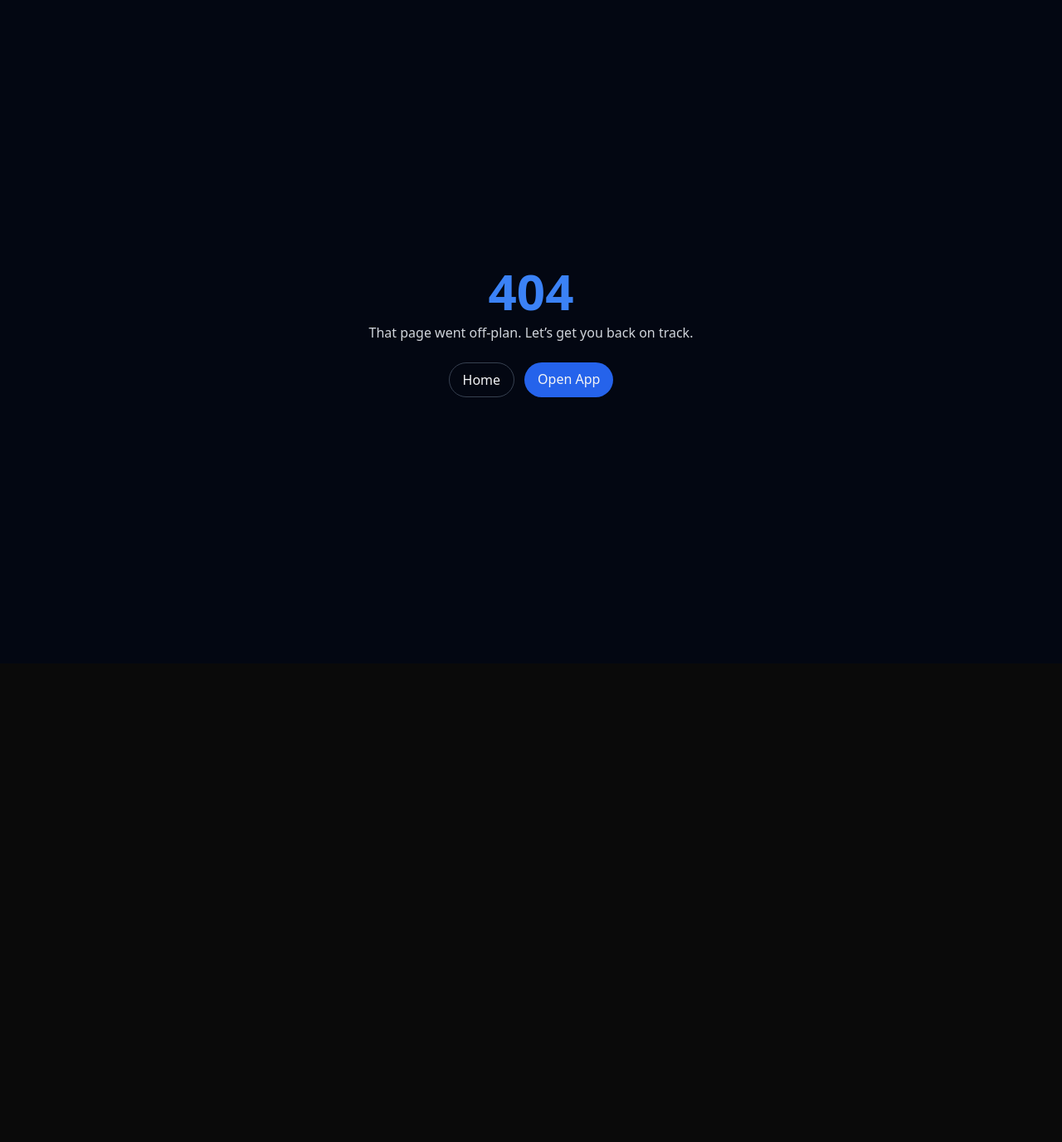
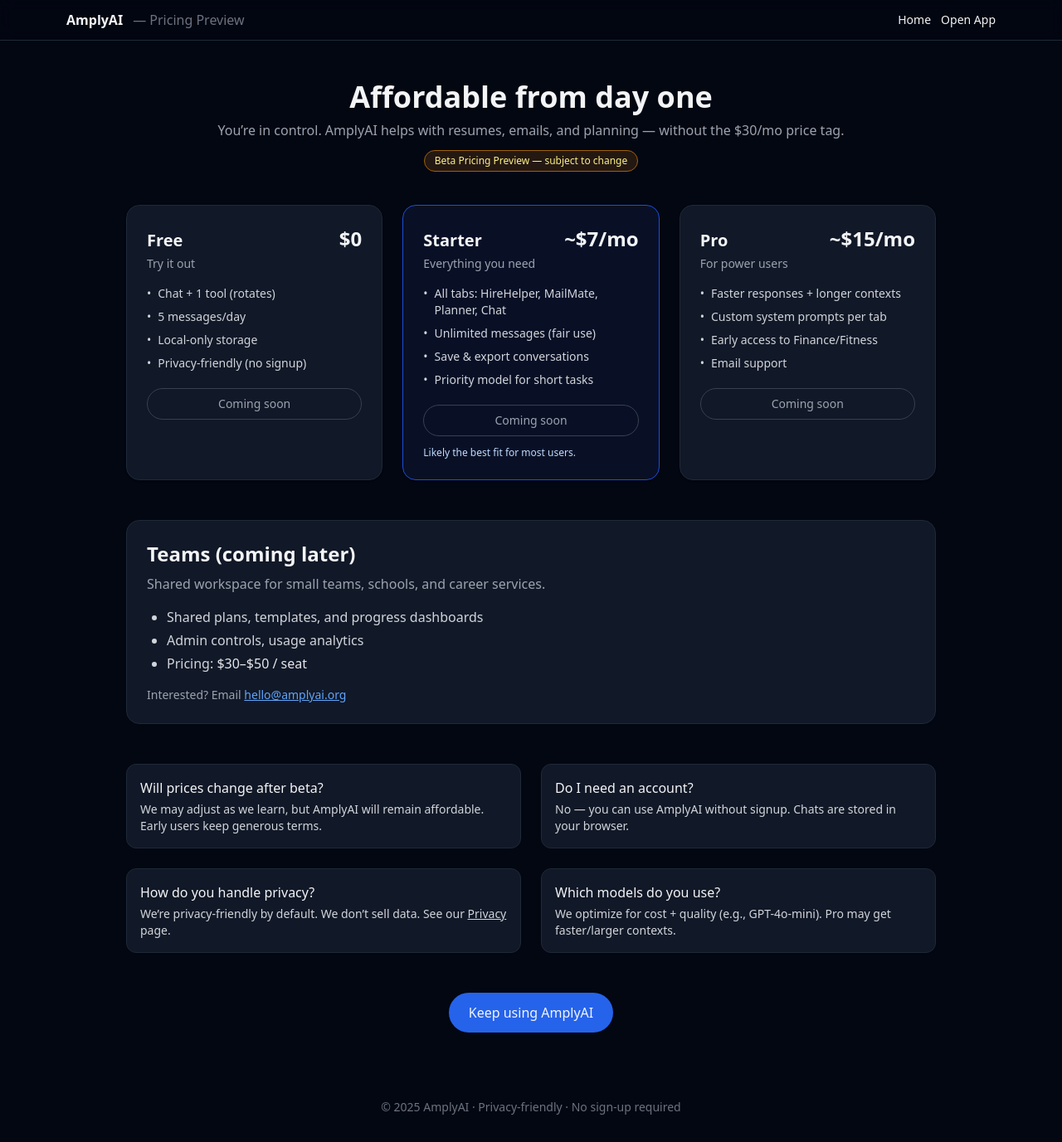
Before and after one commit to madevthevanthiran-maker/amplyai-chatbot, a Next.js app: page /pricing in a window 1280 px wide. Before the commit this address had no page. Shown: the whole page at 83% size. Before the commit the page ends 800 px from the top, so only its background shows below. Built offline with nearby package versions, Linux system fonts and the light colour scheme.

Commit message:
Create pricing.jsx

```diff
--- /dev/null
+++ b/pages/pricing.jsx
@@ -0,0 +1,182 @@
+// pages/pricing.jsx
+import Head from "next/head";
+import Link from "next/link";
+import React from "react";
+
+export default function Pricing() {
+  return (
+    <div className="min-h-screen bg-gray-950 text-gray-100">
+      <Head>
+        <title>Pricing (Beta Preview) — AmplyAI</title>
+        <meta
+          name="description"
+          content="Affordable, privacy-friendly AI Progress Partner. Beta pricing preview."
+        />
+        <meta property="og:title" content="AmplyAI — Pricing (Beta Preview)" />
+        <meta
+          property="og:description"
+          content="Affordable, privacy-friendly AI Progress Partner."
+        />
+        <meta property="og:image" content="/og.png" />
+      </Head>
+
+      <header className="border-b border-gray-800 bg-gray-950/70 backdrop-blur">
+        <div className="max-w-6xl mx-auto px-4 py-3 flex items-center gap-3">
+          <Link href="/" className="font-semibold hover:opacity-90">AmplyAI</Link>
+          <span className="text-gray-500">— Pricing Preview</span>
+          <nav className="ml-auto flex items-center gap-3 text-sm">
+            <Link className="hover:text-gray-300" href="/">Home</Link>
+            <Link className="hover:text-gray-300" href="/app">Open App</Link>
+          </nav>
+        </div>
+      </header>
+
+      <main className="max-w-5xl mx-auto px-6 py-12">
+        <section className="text-center mb-10">
+          <h1 className="text-4xl font-bold mb-2">Affordable from day one</h1>
+          <p className="text-gray-400">
+            You’re in control. AmplyAI helps with resumes, emails, and planning — without the $30/mo price tag.
+          </p>
+          <div className="mt-3 inline-block rounded-full border border-yellow-700 bg-yellow-900/30 px-3 py-1 text-yellow-200 text-xs">
+            Beta Pricing Preview — subject to change
+          </div>
+        </section>
+
+        {/* Tiers */}
+        <section className="grid md:grid-cols-3 gap-6">
+          <Plan
+            name="Free"
+            price="$0"
+            tagline="Try it out"
+            comingSoon
+            features={[
+              "Chat + 1 tool (rotates)",
+              "5 messages/day",
+              "Local-only storage",
+              "Privacy-friendly (no signup)",
+            ]}
+          />
+          <Plan
+            name="Starter"
+            price="~$7/mo"
+            tagline="Everything you need"
+            highlight
+            comingSoon
+            features={[
+              "All tabs: HireHelper, MailMate, Planner, Chat",
+              "Unlimited messages (fair use)",
+              "Save & export conversations",
+              "Priority model for short tasks",
+            ]}
+          />
+          <Plan
+            name="Pro"
+            price="~$15/mo"
+            tagline="For power users"
+            comingSoon
+            features={[
+              "Faster responses + longer contexts",
+              "Custom system prompts per tab",
+              "Early access to Finance/Fitness",
+              "Email support",
+            ]}
+          />
+        </section>
+
+        {/* Teams */}
+        <section className="mt-12 rounded-2xl border border-gray-800 bg-gray-900 p-6">
+          <h2 className="text-2xl font-semibold mb-2">Teams (coming later)</h2>
+          <p className="text-gray-400 mb-4">
+            Shared workspace for small teams, schools, and career services.
+          </p>
+          <ul className="list-disc ml-6 text-gray-300 space-y-1">
+            <li>Shared plans, templates, and progress dashboards</li>
+            <li>Admin controls, usage analytics</li>
+            <li>Pricing: <span className="text-gray-200">$30–$50 / seat</span></li>
+          </ul>
+          <div className="mt-4 text-sm text-gray-400">
+            Interested? Email{" "}
+            <a
+              href="mailto:hello@amplyai.org?subject=AmplyAI%20Teams%20Interest"
+              className="underline text-blue-400"
+            >
+              hello@amplyai.org
+            </a>
+          </div>
+        </section>
+
+        {/* FAQ */}
+        <section className="mt-12 grid md:grid-cols-2 gap-6">
+          <FAQ q="Will prices change after beta?">
+            We may adjust as we learn, but AmplyAI will remain affordable. Early users keep generous terms.
+          </FAQ>
+          <FAQ q="Do I need an account?">
+            No — you can use AmplyAI without signup. Chats are stored in your browser.
+          </FAQ>
+          <FAQ q="How do you handle privacy?">
+            We’re privacy-friendly by default. We don’t sell data. See our{" "}
+            <Link href="/privacy" className="underline">Privacy</Link> page.
+          </FAQ>
+          <FAQ q="Which models do you use?">
+            We optimize for cost + quality (e.g., GPT-4o-mini). Pro may get faster/larger contexts.
+          </FAQ>
+        </section>
+
+        <div className="text-center mt-12">
+          <Link href="/app">
+            <button className="px-6 py-3 rounded-full bg-blue-600 hover:bg-blue-500 font-medium">
+              Keep using AmplyAI
+            </button>
+          </Link>
+        </div>
+      </main>
+
+      <footer className="text-center py-8 text-sm text-gray-500">
+        © {new Date().getFullYear()} AmplyAI · Privacy-friendly · No sign-up required
+      </footer>
+    </div>
+  );
+}
+
+function Plan({ name, price, tagline, features, highlight, comingSoon }) {
+  return (
+    <div
+      className={`rounded-2xl border p-6 shadow transition ${
+        highlight
+          ? "border-blue-700 bg-blue-950/30"
+          : "border-gray-800 bg-gray-900"
+      }`}
+    >
+      <div className="flex items-baseline justify-between">
+        <h3 className="text-xl font-semibold">{name}</h3>
+        <div className="text-2xl font-bold">{price}</div>
+      </div>
+      <p className="text-gray-400 text-sm mt-1">{tagline}</p>
+      <ul className="mt-4 space-y-2 text-sm text-gray-300">
+        {features.map((f, i) => (
+          <li key={i} className="flex gap-2">
+            <span>•</span>
+            <span>{f}</span>
+          </li>
+        ))}
+      </ul>
+      <div className="mt-5 w-full rounded-full px-4 py-2 text-sm font-medium border border-gray-700 text-center text-gray-400">
+        {comingSoon ? "Coming soon" : "Available"}
+      </div>
+      {highlight && (
+        <div className="mt-3 text-xs text-blue-200">
+          Likely the best fit for most users.
+        </div>
+      )}
+    </div>
+  );
+}
+
+function FAQ({ q, children }) {
+  return (
+    <div className="rounded-xl border border-gray-800 bg-gray-900 p-4">
+      <div className="font-medium">{q}</div>
+      <div className="mt-1 text-sm text-gray-300">{children}</div>
+    </div>
+  );
+}
```
